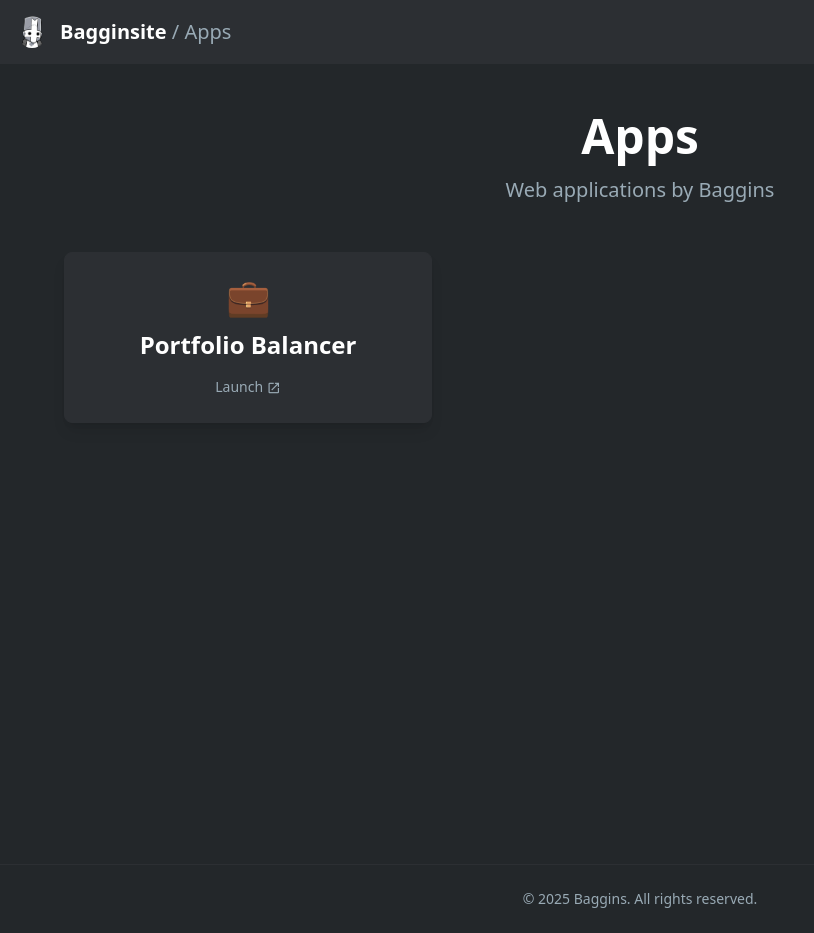
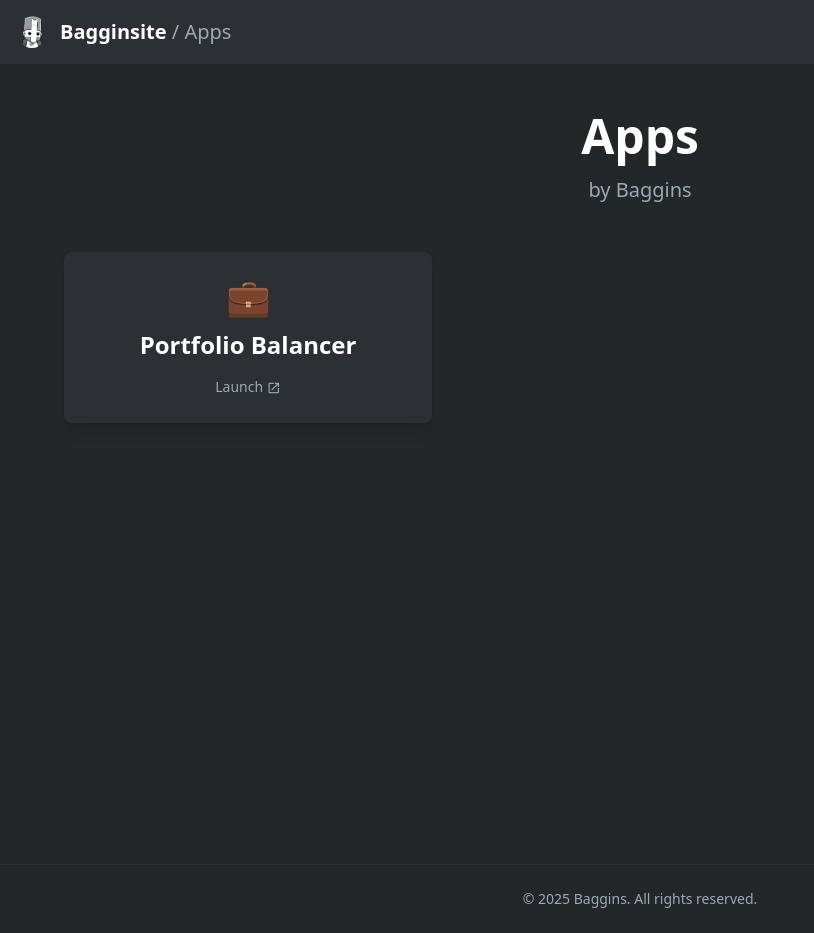
Before and after one commit to Baggins5066/Bagginsite, a React (Vite) app: page /apps in a window 1280 px wide. Shown: the whole page, without its empty margins (0-814 px from the left). Built offline with nearby package versions, Linux system fonts and the light colour scheme.

Commit message:
Changed app page text

```diff
--- a/pages/Apps.tsx
+++ b/pages/Apps.tsx
@@ -6,7 +6,7 @@ const Apps: React.FC = () => {
       <main className="container mx-auto px-4 py-12">
         <div className="text-center mb-12">
           <h1 className="text-4xl md:text-5xl font-bold text-white mb-4">Apps</h1>
-          <p className="text-xl text-discord-gray">Web applications by Baggins</p>
+          <p className="text-xl text-discord-gray">by Baggins</p>
         </div>
 
         <div className="grid grid-cols-1 md:grid-cols-2 lg:grid-cols-3 gap-6 max-w-6xl mx-auto">
```
